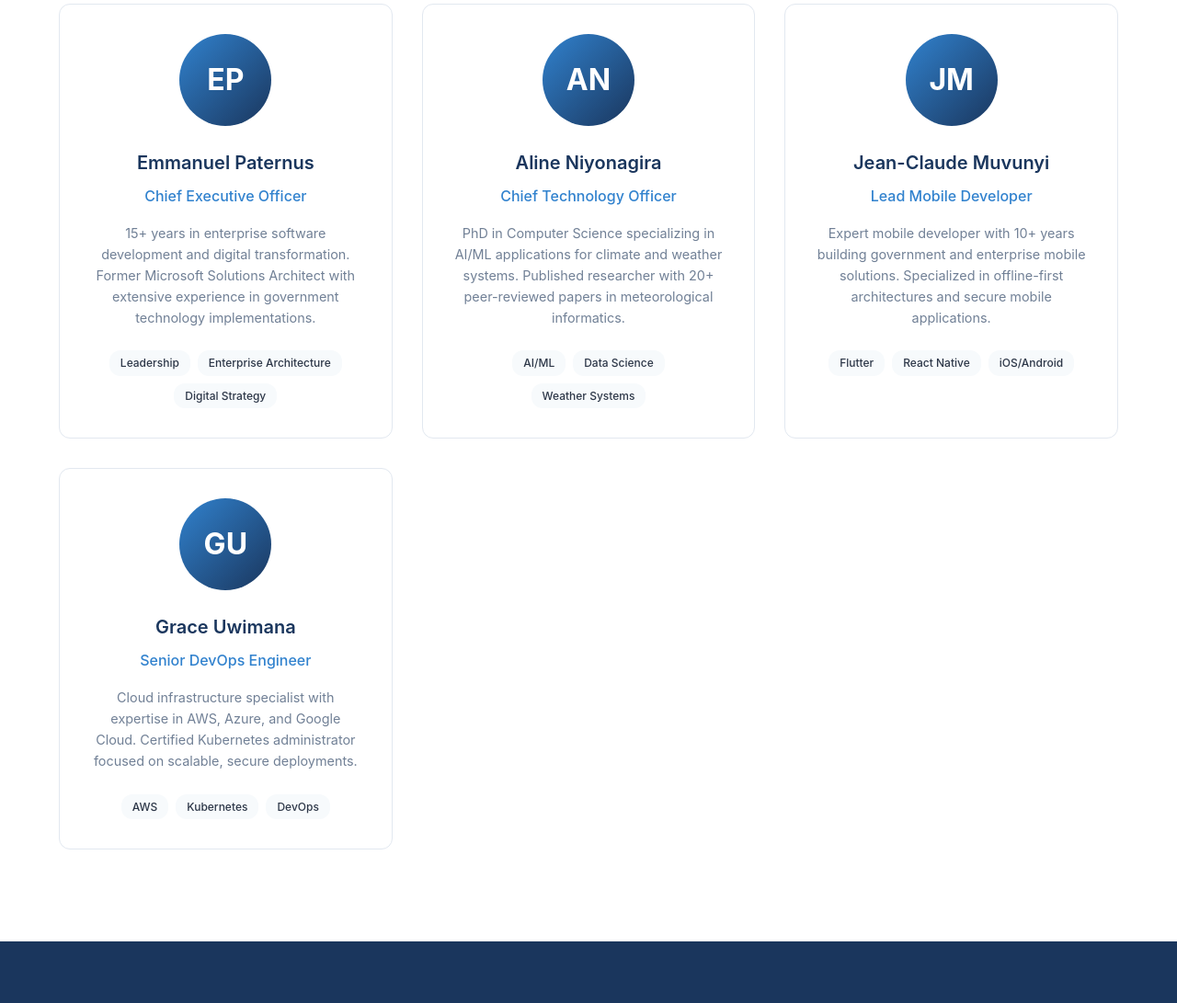
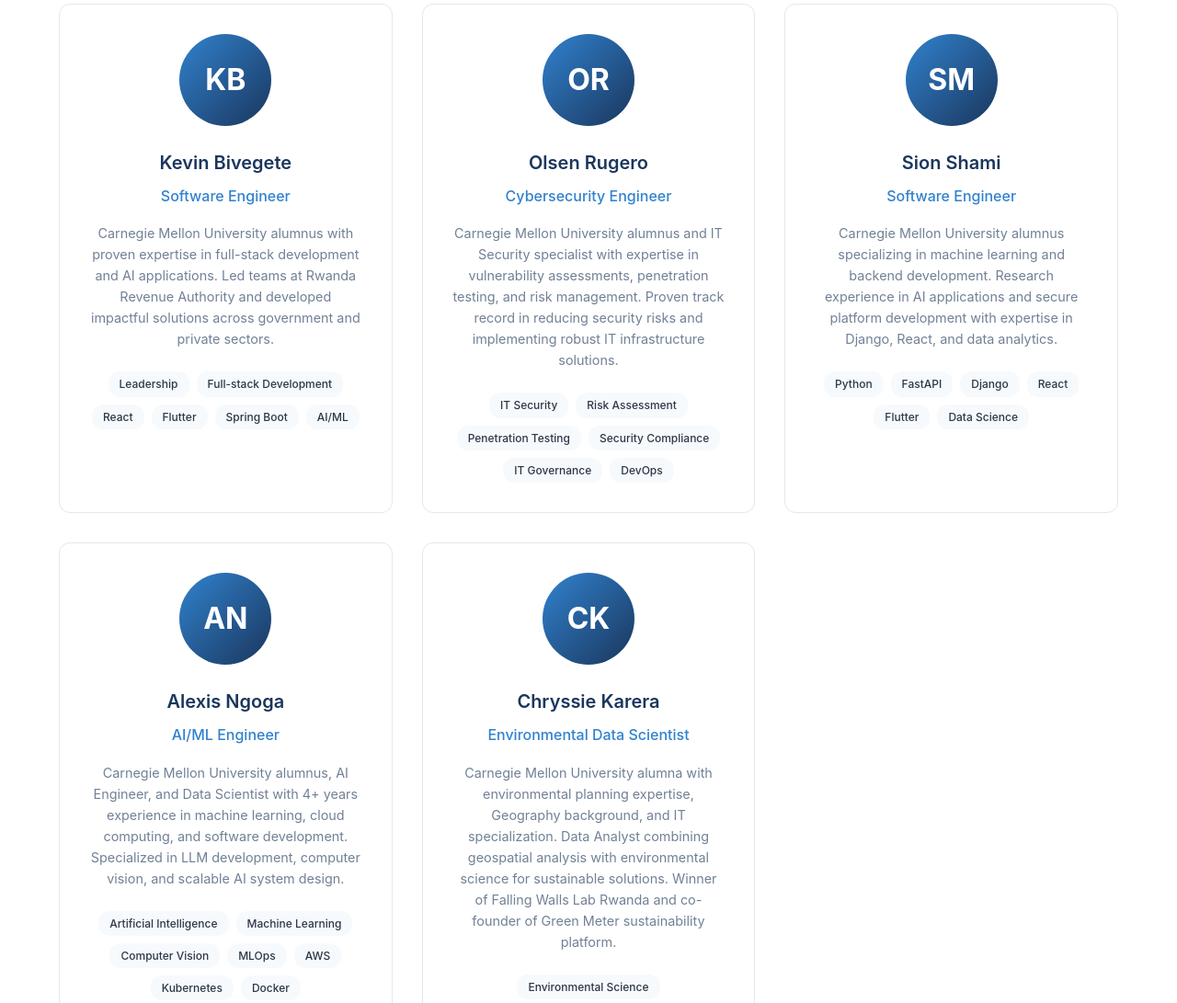
Before and after one commit to kevinbivegete/Evolution, a plain HTML site: page index.html in a window 1280 px wide. Shown: the part 3557-4648 px from the top of the page at 92% size. Drawn offline with Linux system fonts and the light colour scheme.

Commit message:
Added team members info

```diff
--- a/index.html
+++ b/index.html
@@ -359,66 +359,103 @@
 
         <div class="team-grid">
           <div class="team-member fade-in">
-            <div class="member-avatar">EP</div>
-            <h3 class="member-name">Emmanuel Paternus</h3>
-            <p class="member-role">Chief Executive Officer</p>
+            <div class="member-avatar">KB</div>
+            <h3 class="member-name">Kevin Bivegete</h3>
+            <p class="member-role">Software Engineer</p>
             <p class="member-bio">
-              15+ years in enterprise software development and digital
-              transformation. Former Microsoft Solutions Architect with
-              extensive experience in government technology implementations.
+              Carnegie Mellon University alumnus with proven expertise in
+              full-stack development and AI applications. Led teams at Rwanda
+              Revenue Authority and developed impactful solutions across
+              government and private sectors.
             </p>
             <div class="member-skills">
               <span class="skill-tag">Leadership</span>
-              <span class="skill-tag">Enterprise Architecture</span>
-              <span class="skill-tag">Digital Strategy</span>
+              <span class="skill-tag">Full-stack Development</span>
+              <span class="skill-tag">React</span>
+              <span class="skill-tag">Flutter</span>
+              <span class="skill-tag">Spring Boot</span>
+              <span class="skill-tag">AI/ML</span>
+            </div>
+          </div>
+
+          <div class="team-member fade-in">
+            <div class="member-avatar">OR</div>
+            <h3 class="member-name">Olsen Rugero</h3>
+            <p class="member-role">Cybersecurity Engineer</p>
+            <p class="member-bio">
+              Carnegie Mellon University alumnus and IT Security specialist with
+              expertise in vulnerability assessments, penetration testing, and
+              risk management. Proven track record in reducing security risks
+              and implementing robust IT infrastructure solutions.
+            </p>
+            <div class="member-skills">
+              <span class="skill-tag">IT Security</span>
+              <span class="skill-tag">Risk Assessment</span>
+              <span class="skill-tag">Penetration Testing</span>
+              <span class="skill-tag">Security Compliance</span>
+              <span class="skill-tag">IT Governance</span>
+              <span class="skill-tag">DevOps</span>
+            </div>
+          </div>
+
+          <div class="team-member fade-in">
+            <div class="member-avatar">SM</div>
+            <h3 class="member-name">Sion Shami</h3>
+            <p class="member-role">Software Engineer</p>
+            <p class="member-bio">
+              Carnegie Mellon University alumnus specializing in machine
+              learning and backend development. Research experience in AI
+              applications and secure platform development with expertise in
+              Django, React, and data analytics.
+            </p>
+            <div class="member-skills">
+              <span class="skill-tag">Python</span>
+              <span class="skill-tag">FastAPI</span>
+              <span class="skill-tag">Django</span>
+              <span class="skill-tag">React</span>
+              <span class="skill-tag">Flutter</span>
+              <span class="skill-tag">Data Science</span>
             </div>
           </div>
 
           <div class="team-member fade-in">
             <div class="member-avatar">AN</div>
-            <h3 class="member-name">Aline Niyonagira</h3>
-            <p class="member-role">Chief Technology Officer</p>
+            <h3 class="member-name">Alexis Ngoga</h3>
+            <p class="member-role">AI/ML Engineer</p>
             <p class="member-bio">
-              PhD in Computer Science specializing in AI/ML applications for
-              climate and weather systems. Published researcher with 20+
-              peer-reviewed papers in meteorological informatics.
+              Carnegie Mellon University alumnus, AI Engineer, and Data
+              Scientist with 4+ years experience in machine learning, cloud
+              computing, and software development. Specialized in LLM
+              development, computer vision, and scalable AI system design.
             </p>
             <div class="member-skills">
-              <span class="skill-tag">AI/ML</span>
-              <span class="skill-tag">Data Science</span>
-              <span class="skill-tag">Weather Systems</span>
+              <span class="skill-tag">Artificial Intelligence</span>
+              <span class="skill-tag">Machine Learning</span>
+              <span class="skill-tag">Computer Vision</span>
+              <span class="skill-tag">MLOps</span>
+              <span class="skill-tag">AWS</span>
+              <span class="skill-tag">Kubernetes</span>
+              <span class="skill-tag">Docker</span>
             </div>
           </div>
 
           <div class="team-member fade-in">
-            <div class="member-avatar">JM</div>
-            <h3 class="member-name">Jean-Claude Muvunyi</h3>
-            <p class="member-role">Lead Mobile Developer</p>
+            <div class="member-avatar">CK</div>
+            <h3 class="member-name">Chryssie Karera</h3>
+            <p class="member-role">Environmental Data Scientist</p>
             <p class="member-bio">
-              Expert mobile developer with 10+ years building government and
-              enterprise mobile solutions. Specialized in offline-first
-              architectures and secure mobile applications.
+              Carnegie Mellon University alumna with environmental planning
+              expertise, Geography background, and IT specialization. Data
+              Analyst combining geospatial analysis with environmental science
+              for sustainable solutions. Winner of Falling Walls Lab Rwanda and
+              co-founder of Green Meter sustainability platform.
             </p>
             <div class="member-skills">
-              <span class="skill-tag">Flutter</span>
-              <span class="skill-tag">React Native</span>
-              <span class="skill-tag">iOS/Android</span>
-            </div>
-          </div>
-
-          <div class="team-member fade-in">
-            <div class="member-avatar">GU</div>
-            <h3 class="member-name">Grace Uwimana</h3>
-            <p class="member-role">Senior DevOps Engineer</p>
-            <p class="member-bio">
-              Cloud infrastructure specialist with expertise in AWS, Azure, and
-              Google Cloud. Certified Kubernetes administrator focused on
-              scalable, secure deployments.
-            </p>
-            <div class="member-skills">
-              <span class="skill-tag">AWS</span>
-              <span class="skill-tag">Kubernetes</span>
-              <span class="skill-tag">DevOps</span>
+              <span class="skill-tag">Environmental Science</span>
+              <span class="skill-tag">Geospatial Analysis</span>
+              <span class="skill-tag">GIS</span>
+              <span class="skill-tag">Data Analysis</span>
+              <span class="skill-tag">Sustainability</span>
             </div>
           </div>
         </div>
--- a/styles.css
+++ b/styles.css
@@ -23,7 +23,6 @@ body {
   line-height: 1.6;
   color: var(--text-dark);
   background: var(--white);
-  background-color: red;
 }
 
 .container {
```
